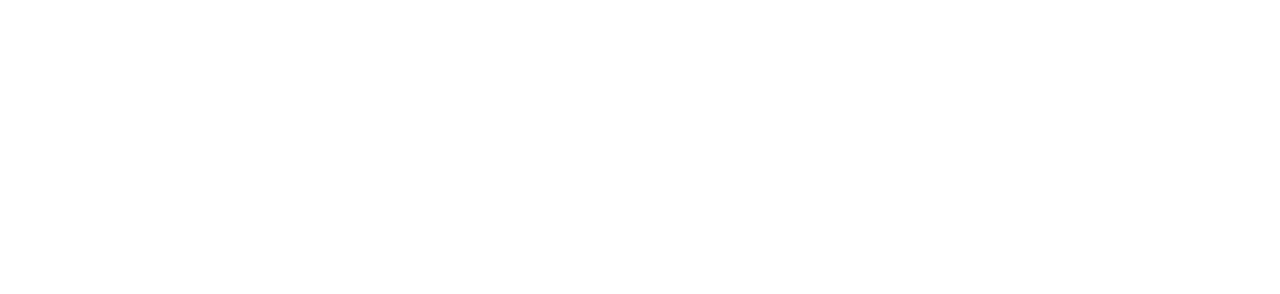
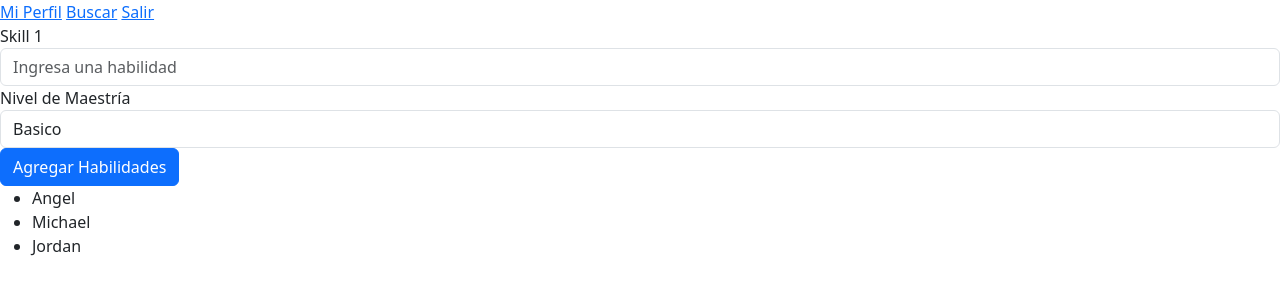
Before and after one commit to alonsoyiyi/hackaton-09-2024, a plain HTML site: page apps/frontend/home.html in a window 1280 px wide. Drawn offline with nearby package versions, Linux system fonts and the light colour scheme.

Commit message:
front hackaton

```diff
--- a/apps/frontend/app.js
+++ b/apps/frontend/app.js
@@ -22,6 +22,8 @@ function pageLoad() {
 	console.log("pageLoad");
 	let savedState = localStorage.getItem(LS_KEY);
 	if (!savedState) {
+		// cambiar por redireccion al index
+		//window.location.href = '/index.html';
 		return;
 	}
 	loadState();
--- a/apps/frontend/home.html
+++ b/apps/frontend/home.html
@@ -15,7 +15,9 @@
         <!-- Barra de Navegación siempre en la parte superior de la ventana.  -->
         <!-- Debería tener 3 opciones: Mi Perfil (/home.html), Buscar (/market.html), Salir (/logout.html)  -->
         <nav>
-
+            <a href="./home.html">Mi Perfil</a>
+            <a href="./market.html">Buscar</a>
+            <a href="./logout.html">Salir</a>
         </nav>
     </header>
     <main>
@@ -23,15 +25,36 @@
 
         <!-- Si es que existe un state en LocalStorage (user) deberías mostrar un pequeño dashboard del usuario y sus habilidades -->
         <!-- También debería haber un formulario para agregar una nueva habilidad -->
-
+        <form action="http://localhost:3000/skill">
+            <div class="form-group">
+                <label for="inputSkill1">Skill 1</label>
+                <input name="skill" type="text" class="form-control" id="inputSkill1" placeholder="Ingresa una habilidad">
+            </div>
+            <div class="form-group">
+                <label for="nivelMaestria1">Nivel de Maestría</label>
+                <select name="level" class="form-control" id="nivelMaestria1">
+                    <option>Basico</option>
+                    <option>Intermedio</option>
+                    <option>Avanzado</option>
+                </select>
+            </div>
+            <button type="submit" class="btn btn-primary">Agregar Habilidades</button>
+        </form>
     </main>
 
     <footer>
         <!-- Una lista de los integrantes de tu equipo -->
+        <ul>
+            <li>Angel</li>
+            <li>Michael</li>
+            <li>Jordan</li>
+        </ul>
     </footer>
 
     <!-- No borrar: -->
-    <script src="https://cdn.jsdelivr.net/npm/bootstrap@5.3.3/dist/js/bootstrap.bundle.min.js" integrity="sha384-YvpcrYf0tY3lHB60NNkmXc5s9fDVZLESaAA55NDzOxhy9GkcIdslK1eN7N6jIeHz" crossorigin="anonymous"></script>
+    <script src="https://cdn.jsdelivr.net/npm/bootstrap@5.3.3/dist/js/bootstrap.bundle.min.js"
+        integrity="sha384-YvpcrYf0tY3lHB60NNkmXc5s9fDVZLESaAA55NDzOxhy9GkcIdslK1eN7N6jIeHz"
+        crossorigin="anonymous"></script>
     <script src="app.js"></script>
 </body>
 
```
Also changed, not shown: apps/frontend/index.html (+37 -2 lines).
